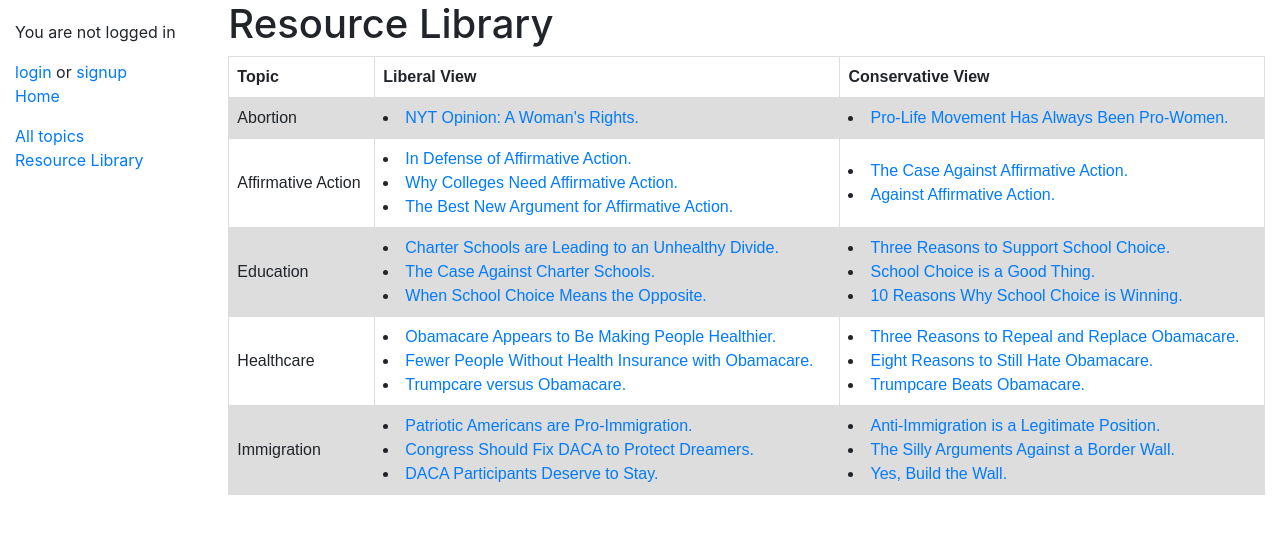
After one commit to VincentLa/teaching-empathy, a Django app: page /pen_pal/library/ in a window 1280 px wide. The commit adds this page. Shown: the top 534 px of the page. Run offline with Django 3.2, Linux system fonts and the light colour scheme; some libraries are stand-ins or nearby versions.

Commit message:
new stuff

```diff
--- a/teaching_empathy/pen_pal/templates/base_generic.html
+++ b/teaching_empathy/pen_pal/templates/base_generic.html
@@ -31,6 +31,7 @@
           <p><a href="{% url 'index' %}">Home</a></p>
 {% endif %}
           <li><a href="{% url 'topics' %}">All topics</a></li>
+            <li><a href="{% url 'library' %}">Resource Library</a></li>
         </ul>
      {% endblock %}
       </div>
--- a/teaching_empathy/pen_pal/templates/conversation.html
+++ b/teaching_empathy/pen_pal/templates/conversation.html
@@ -59,6 +59,8 @@ Your pen pal has requested to end this phase. <a href="{% url 'end_phase' pk %}"
 {% endif %}
 {% if 'Guided Question' in conversation_guide %}
 <p><em>Note that each pen pal will only have one chance to response to the question.</em></p>
+    {% else %}
+    <p>Feel free to check out the <a href="{% url 'library' %}">resource library</a> as a reference.</p>
 {% endif %}
 
     {% if messages %}
--- /dev/null
+++ b/teaching_empathy/pen_pal/templates/library.html
@@ -0,0 +1,108 @@
+{% extends "base_generic.html" %}
+
+{% block content %}
+  <head>
+  <style>
+  table {
+    font-family: arial, sans-serif;
+    border-collapse: collapse;
+    width: 100%;
+  }
+
+  td, th {
+    border: 1px solid #dddddd;
+    text-align: left;
+    padding: 8px;
+  }
+
+  tr:nth-child(even) {
+    background-color: #dddddd;
+  }
+  </style>
+  </head>
+  <body>
+
+  <h1>Resource Library</h1>
+
+  <table>
+    <tr>
+      <th>Topic</th>
+      <th>Liberal View</th>
+      <th>Conservative View</th>
+    </tr>
+    <tr>
+      <td>Abortion</td>
+      <td>
+  <li> <a href='https://www.nytimes.com/interactive/2018/12/28/opinion/pregnancy-women-pro-life-abortion.html' %}">NYT Opinion: A Woman's Rights.</a></li>
+      </td>
+      <td>
+  <li> <a href='https://www.americamagazine.org/faith/2019/01/08/pro-life-movement-has-always-been-pro-women-our-priorities-should-reflect' %}">Pro-Life Movement Has Always Been Pro-Women.</a></li>
+      </td>
+    </tr>
+    <tr>
+      <td>Affirmative Action</td>
+      <td>
+  <li> <a href='https://diverseeducation.com/article/129115/' %}">In Defense of Affirmative Action.</a></li>
+  <li> <a href='https://www.insidehighered.com/views/2017/08/15/why-colleges-and-universities-need-affirmative-action-programs-essay' %}">Why Colleges Need Affirmative Action.</a></li>
+   <li> <a href='https://www.theatlantic.com/business/archive/2013/07/the-best-new-argument-for-affirmative-action/278241/' %}">The Best New Argument for Affirmative Action.</a></li>
+      </td>
+      <td>
+   <li> <a href='https://www.csus.edu/indiv/g/gaskilld/business_computer_ethics/The%20Case%20Against%20Affirmative%20Action.htm' %}">The Case Against Affirmative Action.</a></li>
+     <li> <a href='https://stanfordmag.org/contents/the-case-against-affirmative-action' %}">Against Affirmative Action.</a></li>
+      </td>
+    </tr>
+    <tr>
+      <td>Education</td>
+      <td>
+  <li> <a href='https://www.washingtonpost.com/opinions/charter-schools-are-leading-to-an-unhealthy-divide-in-american-education/2018/06/22/73430df8-7016-11e8-afd5-778aca903bbe_story.html' %}">Charter Schools are Leading to an Unhealthy Divide.</a></li>
+  <li> <a href='http://www.aasa.org/SchoolAdministratorArticle.aspx?id=10850' %}">The Case Against Charter Schools.</a></li>
+   <li> <a href='https://www.bloomberg.com/opinion/articles/2018-10-11/charter-schools-when-school-choice-means-the-opposite' %}">When School Choice Means the Opposite.</a></li>
+      </td>
+      <td>
+  <li> <a href='https://fee.org/articles/3-reasons-to-support-school-choice/' %}">Three Reasons to Support School Choice.</a></li>
+  <li> <a href='http://cincinnatirepublic.com/school-choice-good-thing/' %}">School Choice is a Good Thing.</a></li>
+   <li> <a href='https://www.heritage.org/education/commentary/here-are-10-reasons-school-choice-winning' %}">10 Reasons Why School Choice is Winning.</a></li>
+      </td>
+    </tr>
+    <tr>
+      <td>Healthcare</td>
+      <td>
+  <li> <a href='https://www.nytimes.com/2016/08/09/upshot/obamacare-appears-to-be-making-people-healthier.html' %}">
+      Obamacare Appears to Be Making People Healthier.</a></li>
+  <li> <a href='https://www.bloomberg.com/news/articles/2018-08-29/fewer-americans-without-health-insurance-since-obamacare-debut' %}">
+      Fewer People Without Health Insurance with Obamacare.</a></li>
+   <li> <a href='https://www.newyorker.com/magazine/2017/03/06/trumpcare-vs-obamacare' %}">
+       Trumpcare versus Obamacare.</a></li>
+      </td>
+      <td>
+  <li> <a href='https://www.usnews.com/opinion/policy-dose/articles/2017-01-23/3-reasons-to-repeal-and-replace-obamacare' %}">
+      Three Reasons to Repeal and Replace Obamacare.</a></li>
+  <li> <a href='https://www.washingtontimes.com/news/2018/jun/3/8-reasons-to-still-hate-obamacare/' %}">
+      Eight Reasons to Still Hate Obamacare.</a></li>
+   <li> <a href='https://www.wsj.com/articles/trumpcare-beats-obamacare-1532370778' %}">
+       Trumpcare Beats Obamacare.</a></li>
+      </td>
+    </tr>
+    <tr>
+      <td>Immigration</td>
+      <td>
+  <li> <a href='https://psmag.com/social-justice/patriotic-americans-are-pro-immigration' %}">
+      Patriotic Americans are Pro-Immigration.</a></li>
+  <li> <a href='https://www.denverpost.com/2018/11/30/congress-fix-daca-protect-dreamers/' %}">
+      Congress Should Fix DACA to Protect Dreamers.</a></li>
+   <li> <a href='https://www.heraldtribune.com/opinion/20170906/editorial-daca-participants-deserve-to-stay' %}">
+       DACA Participants Deserve to Stay.</a></li>
+      </td>
+      <td>
+  <li> <a href='https://www.economist.com/open-future/2018/08/06/anti-immigration-like-pro-immigration-is-a-legitimate-political-position' %}">
+      Anti-Immigration is a Legitimate Position.</a></li>
+  <li> <a href='https://www.wsj.com/articles/the-silly-arguments-against-a-border-wall-11547165119' %}">
+      The Silly Arguments Against a Border Wall.</a></li>
+   <li> <a href='https://www.chicagotribune.com/news/opinion/commentary/ct-perspec-wall-daca-immigration-trump-samuelson-1012-20171011-story.html' %}">
+       Yes, Build the Wall.</a></li>
+      </td>
+    </tr>
+  </table>
+
+  </body>
+{% endblock %}
--- a/teaching_empathy/pen_pal/urls.py
+++ b/teaching_empathy/pen_pal/urls.py
@@ -6,6 +6,7 @@ urlpatterns = [
     path('', views.index, name='index'),
     path('signup/', views.SignUp, name='signup'),
     path('topics/', views.topics, name='topics'),
+    path('library/', views.library, name='library'),
     path('notifications/', views.notifications, name='notifications'),
     path('allconversations/', views.allconversations, name='allconversations'),
     path('profile', views.profile, name = 'profile'),
--- a/teaching_empathy/pen_pal/views.py
+++ b/teaching_empathy/pen_pal/views.py
@@ -87,6 +87,21 @@ def topics(request):
 
     # Render the HTML template index.html with the data in the context variable
     return render(request, 'topics.html', context=context)
+
+
+def library(request):
+    """View function for topics page of site."""
+
+    context = {
+        'abortion': 'abortion',
+        'affirmative_action': 'affirmative_action',
+        'education': 'education',
+        'healthcare': 'healthcare',
+        'immigration': 'immigration',
+    }
+
+    # Render the HTML template index.html with the data in the context variable
+    return render(request, 'library.html', context=context)
 
 
 def notifications(request):
@@ -327,7 +342,7 @@ def conversation(request, pk):
         new_convo.response = request.POST['message']
         new_convo.seen = False
 
-        if curr_match.question_idx < len(all_questions):
+        if curr_match.question_idx < len(all_questions) and curr_match.conversation_phase not in [-1,0,4]:
             curr_question_id = all_questions[curr_match.question_idx]
 
             # if you haven't answered the question yet
```
